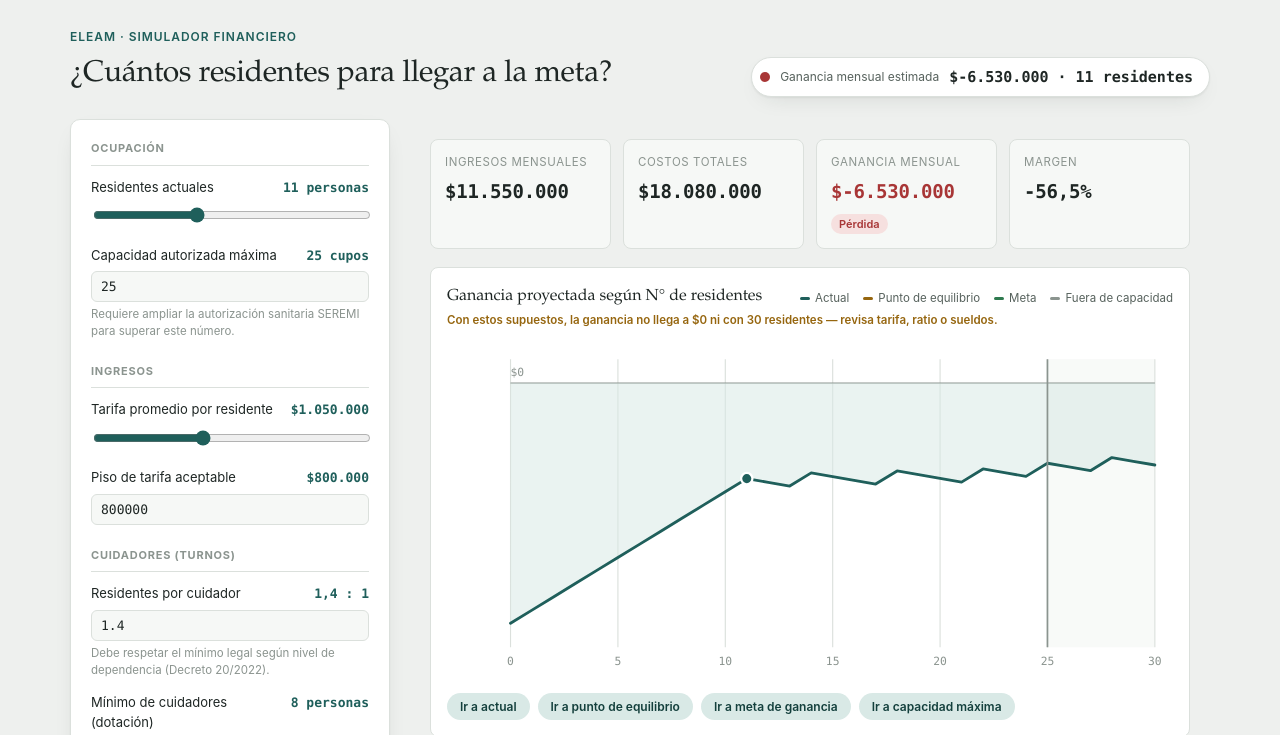
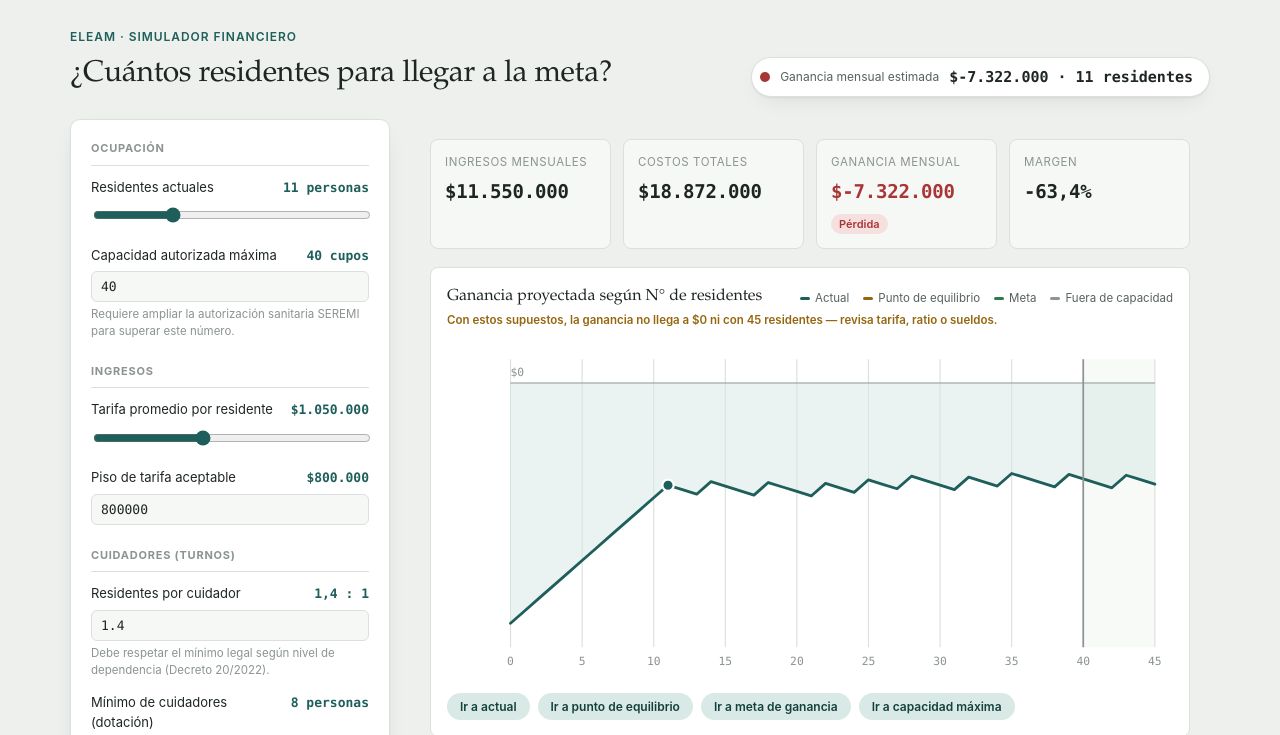
Before and after one commit to parojaslizama-spec/ERP-ELEAM, a plain HTML site: page index.html in a window 1280 px wide. Shown: the top 735 px of the page. Drawn offline with Linux system fonts and the light colour scheme.

Commit message:
Raise max capacity to 40 and add a general per-worker bonus
Capacidad máxima default now 40 (was 25). Added an editable
$20.000–$70.000 general bonus applied to all four roles' net
salary before grossing up; the cuidadores minimum-staffing floor
already scaled automatically past 8 via the ratio calculation.

Co-Authored-By: Claude Sonnet 5 <noreply@anthropic.com>

```diff
--- a/index.html
+++ b/index.html
@@ -399,6 +399,15 @@
       </div>
 
       <div class="input-section">
+        <h2>Beneficios generales (todos los roles)</h2>
+        <div class="field">
+          <div class="field-row"><label for="bonoGeneral">Bono general por trabajador</label><span class="field-value" id="bonoGeneralVal"></span></div>
+          <input type="range" id="bonoGeneral" min="20000" max="70000" step="5000" />
+          <p class="hint">Se suma al líquido de cuidadores, TENS, cocinera y aseo antes de calcular el costo empresa.</p>
+        </div>
+      </div>
+
+      <div class="input-section">
         <h2>Cargas sociales (todos los roles)</h2>
         <div class="field">
           <div class="field-row"><label for="descuentoPrevisional">Descuentos previsionales</label><span class="field-value" id="descuentoPrevisionalVal"></span></div>
@@ -497,7 +506,7 @@
 
   var DEFAULTS = {
     residentes: 11,
-    capacidadMaxima: 25,
+    capacidadMaxima: 40,
     tarifaPromedio: 1050000,
     pisoTarifa: 800000,
     ratioResidentes: 1.4,
@@ -510,6 +519,7 @@
     sueldoCocineraLiquido: 600000,
     aseoCount: 1,
     sueldoAseoLiquido: 600000,
+    bonoGeneral: 40000,
     descuentoPrevisional: 20,
     factorCostoEmpresa: 1.32,
     costoVariable: 150000,
@@ -522,7 +532,7 @@
   var fields = ["residentes","capacidadMaxima","tarifaPromedio","pisoTarifa",
     "ratioResidentes","cuidadoresMinTurno","sueldoCuidadorLiquido","bonoAsistencia",
     "tensCount","sueldoTensLiquido","cocineraCount","sueldoCocineraLiquido",
-    "aseoCount","sueldoAseoLiquido","descuentoPrevisional","factorCostoEmpresa",
+    "aseoCount","sueldoAseoLiquido","bonoGeneral","descuentoPrevisional","factorCostoEmpresa",
     "costoVariable","costosFijos","pagoDueno","metaGanancia"];
 
   var els = {};
@@ -581,10 +591,10 @@
     var cuidadoresPorRatio = cuidadores(residentes, s.ratioResidentes);
     var cuidadoresTotal = Math.max(cuidadoresPorRatio, s.cuidadoresMinTurno);
 
-    var costoPorCuidador = costoPorTrabajador(s.sueldoCuidadorLiquido + s.bonoAsistencia, s);
-    var costoPorTens = costoPorTrabajador(s.sueldoTensLiquido, s);
-    var costoPorCocinera = costoPorTrabajador(s.sueldoCocineraLiquido, s);
-    var costoPorAseo = costoPorTrabajador(s.sueldoAseoLiquido, s);
+    var costoPorCuidador = costoPorTrabajador(s.sueldoCuidadorLiquido + s.bonoAsistencia + s.bonoGeneral, s);
+    var costoPorTens = costoPorTrabajador(s.sueldoTensLiquido + s.bonoGeneral, s);
+    var costoPorCocinera = costoPorTrabajador(s.sueldoCocineraLiquido + s.bonoGeneral, s);
+    var costoPorAseo = costoPorTrabajador(s.sueldoAseoLiquido + s.bonoGeneral, s);
 
     var costoCuidadores = cuidadoresTotal * costoPorCuidador;
     var costoTens = s.tensCount * costoPorTens;
@@ -651,6 +661,7 @@
     document.getElementById("sueldoCocineraLiquidoVal").textContent = moneyFmt.format(s.sueldoCocineraLiquido);
     document.getElementById("aseoCountVal").textContent = s.aseoCount + " personas";
     document.getElementById("sueldoAseoLiquidoVal").textContent = moneyFmt.format(s.sueldoAseoLiquido);
+    document.getElementById("bonoGeneralVal").textContent = moneyFmt.format(s.bonoGeneral);
     document.getElementById("descuentoPrevisionalVal").textContent = numFmt.format(s.descuentoPrevisional) + "%";
     document.getElementById("factorCostoEmpresaVal").textContent = numFmt.format(s.factorCostoEmpresa) + "x";
     document.getElementById("costoVariableVal").textContent = moneyFmt.format(s.costoVariable);
@@ -711,8 +722,8 @@
       (turnoFloorActivo ? "; se ajusta a " + cur.cuidadoresTotal + " por el mínimo de turnos." : ".") +
       " Personal total: " + cur.personalTotal + " (" + cur.cuidadoresTotal + " cuidadores, " + s.tensCount +
       " TENS, " + s.cocineraCount + " cocinera(s), " + s.aseoCount + " aseo). Costo empresa por cuidador: " +
-      moneyFmt.format(cur.costoPorCuidador) + " (líquido " + moneyFmt.format(s.sueldoCuidadorLiquido + s.bonoAsistencia) +
-      " con bono + cargas). Verifica que la dotación cumpla el mínimo legal según el grado de dependencia real de los residentes.";
+      moneyFmt.format(cur.costoPorCuidador) + " (líquido " + moneyFmt.format(s.sueldoCuidadorLiquido + s.bonoAsistencia + s.bonoGeneral) +
+      " con bonos + cargas). El bono general de " + moneyFmt.format(s.bonoGeneral) + " está incluido en el líquido de los 4 roles. Verifica que la dotación cumpla el mínimo legal según el grado de dependencia real de los residentes.";
 
     var rangeNoteEl = document.getElementById("chartRangeNote");
     if (breakeven === null) {
```
